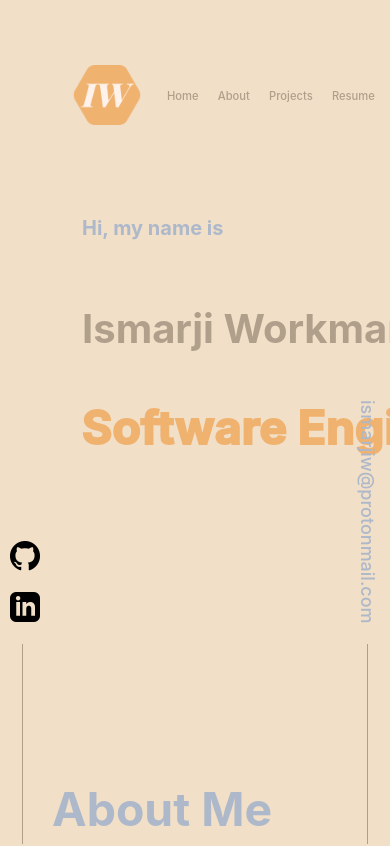
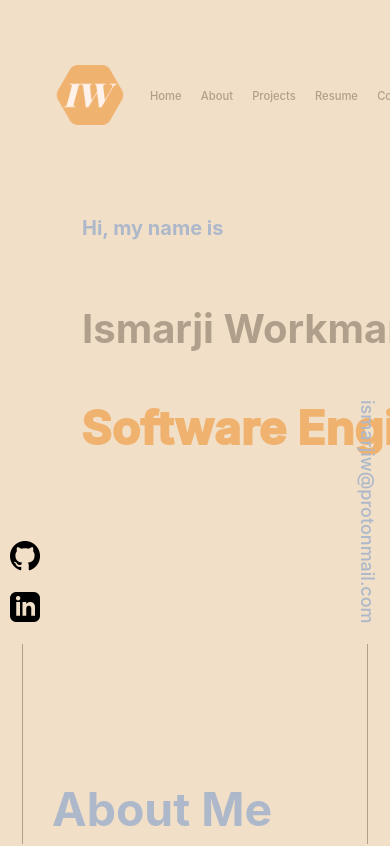
Before and after one commit to ismarjiw/portfolio, a React (Vite) app: page / in a window 390 px wide. Shown: the top 846 px of the page. Built offline with nearby package versions, Linux system fonts and the light colour scheme.

Commit message:
edit logo margin left

```diff
--- a/src/mobile.css
+++ b/src/mobile.css
@@ -8,7 +8,7 @@
     .logo {
         width: 100px;
         height: 100px;
-        margin-left: -2vh;
+        margin-left: -4vh;
         margin-right: 50vh;
         padding-left: 5vh;
         margin-bottom: 10vh;
```
